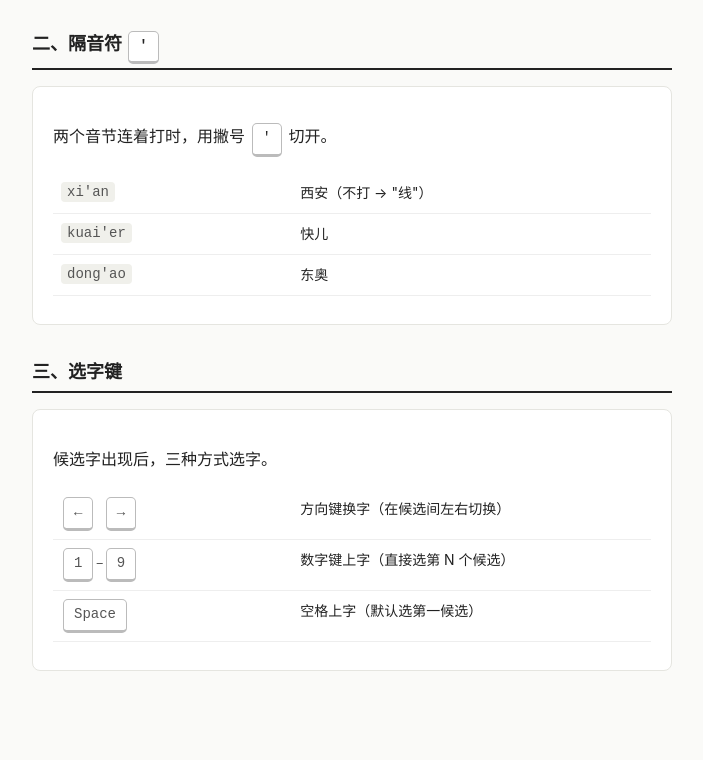
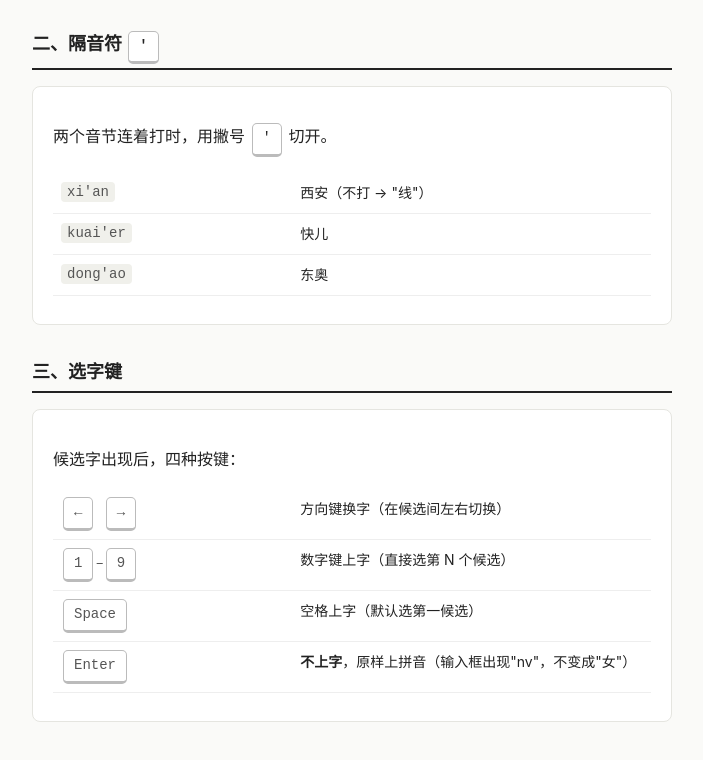
Before and after one commit to joker1024567/quanpin, a plain HTML site: page index.html in a window 1280 px wide. Shown: the part 504-1264 px from the top of the page, without its empty margins (288-991 px from the left). Before the commit the page ends 1231 px from the top, so only its background shows below. Drawn offline with Linux system fonts and the light colour scheme.

Commit message:
第三段加 Enter 键不上字说明

```diff
--- a/index.html
+++ b/index.html
@@ -47,11 +47,12 @@
 
 <h2>三、选字键</h2>
 <div class="card">
-<p>候选字出现后，三种方式选字。</p>
+<p>候选字出现后，四种按键：</p>
 <table>
 <tr><td><kbd>←</kbd> <kbd>→</kbd></td><td>方向键换字（在候选间左右切换）</td></tr>
 <tr><td><kbd>1</kbd>–<kbd>9</kbd></td><td>数字键上字（直接选第 N 个候选）</td></tr>
 <tr><td><kbd>Space</kbd></td><td>空格上字（默认选第一候选）</td></tr>
+<tr><td><kbd>Enter</kbd></td><td><b>不上字</b>，原样上拼音（输入框出现"nv"，不变成"女"）</td></tr>
 </table>
 </div>
 
```
